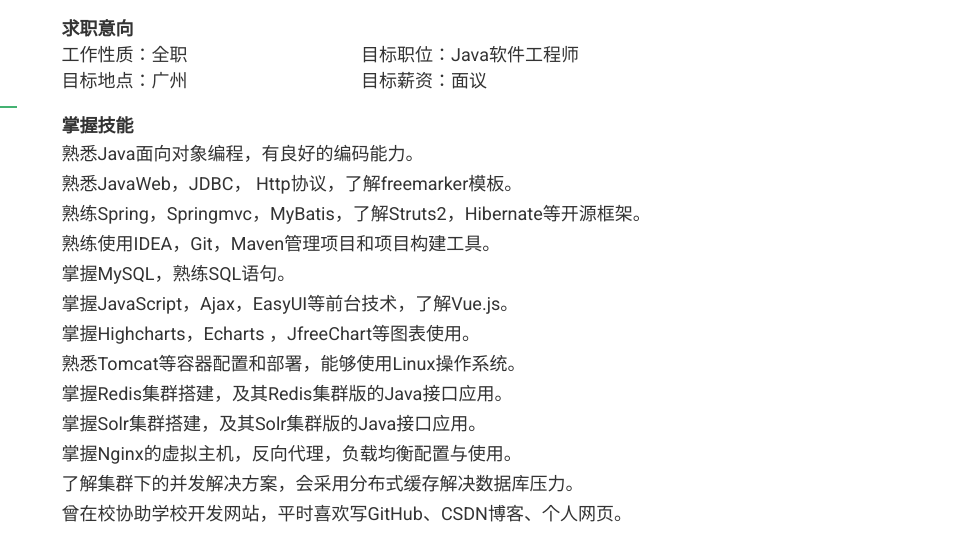
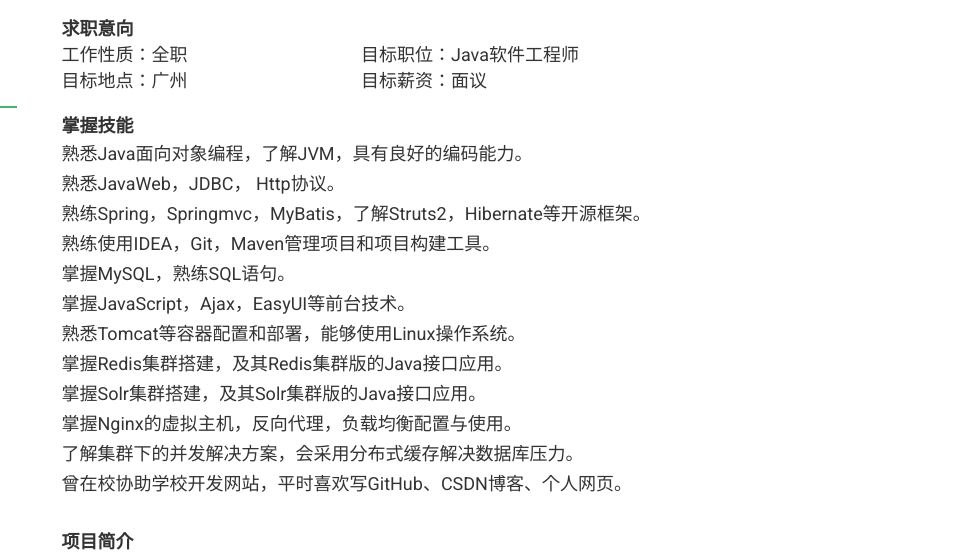
Before and after one commit to AndyCZY/AndyCZY.github.io, a plain HTML site: page index.html in a window 1280 px wide. Shown: the part 1140-1698 px from the top of the page, 316-1280 px from the left. Drawn offline with Linux system fonts and the light colour scheme.

Commit message:
Update index.html

```diff
--- a/index.html
+++ b/index.html
@@ -195,13 +195,12 @@
 
                             <table id="px" width="100%" border="0" cellspacing="1" cellpadding="0">
                                 <b id="px">掌握技能</b>
-                                <p id="px">熟悉Java面向对象编程，有良好的编码能力。<br>
-				熟悉JavaWeb，JDBC， Http协议，了解freemarker模板。<br>
+                                <p id="px">熟悉Java面向对象编程，了解JVM，具有良好的编码能力。<br>
+				熟悉JavaWeb，JDBC， Http协议。 <br>
 				熟练Spring，Springmvc，MyBatis，了解Struts2，Hibernate等开源框架。<br>
 				熟练使用IDEA，Git，Maven管理项目和项目构建工具。<br>
 				掌握MySQL，熟练SQL语句。<br>
-				掌握JavaScript，Ajax，EasyUI等前台技术，了解Vue.js。<br>
-				掌握Highcharts，Echarts ，JfreeChart等图表使用。<br>
+				掌握JavaScript，Ajax，EasyUI等前台技术。<br>
 				熟悉Tomcat等容器配置和部署，能够使用Linux操作系统。<br>
 				掌握Redis集群搭建，及其Redis集群版的Java接口应用。<br>
 				掌握Solr集群搭建，及其Solr集群版的Java接口应用。<br>
```
